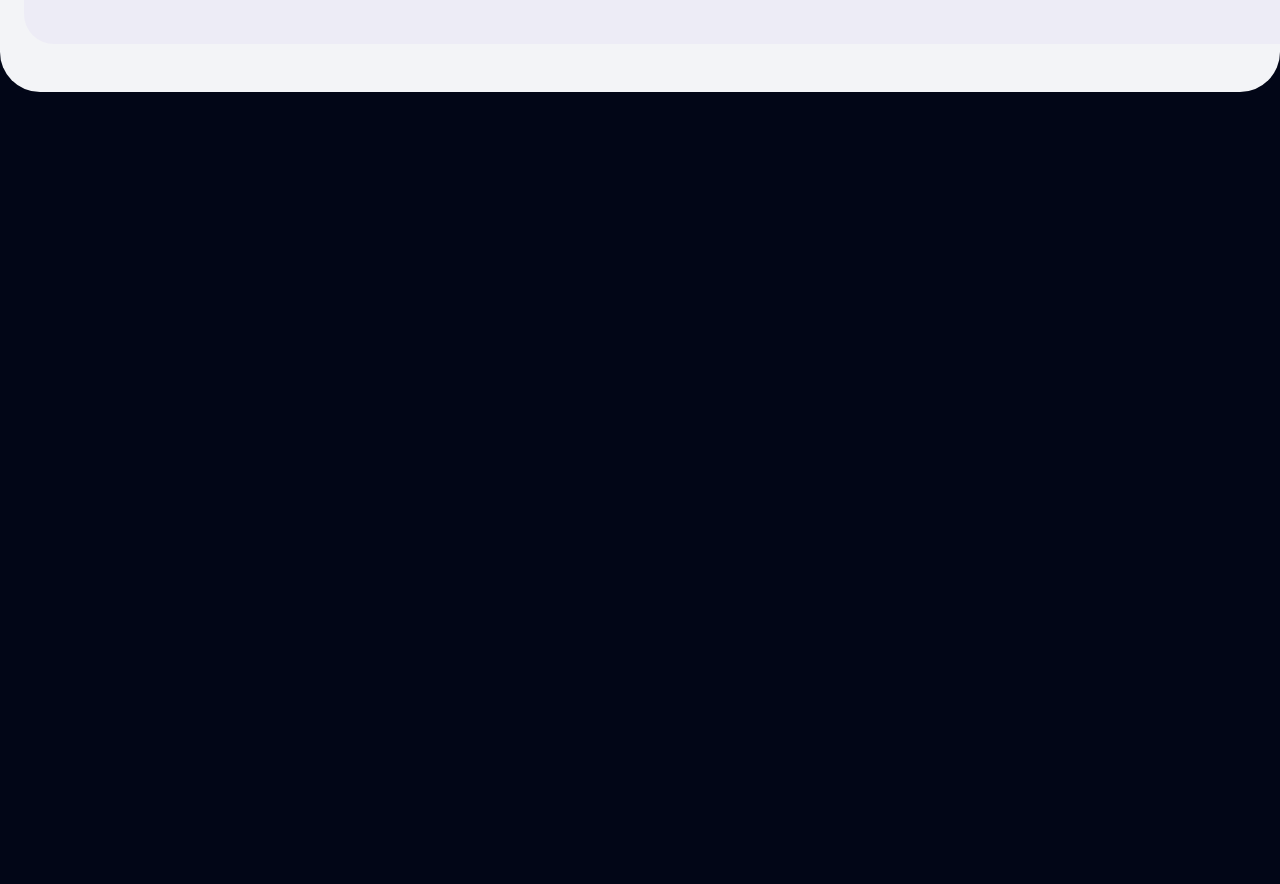
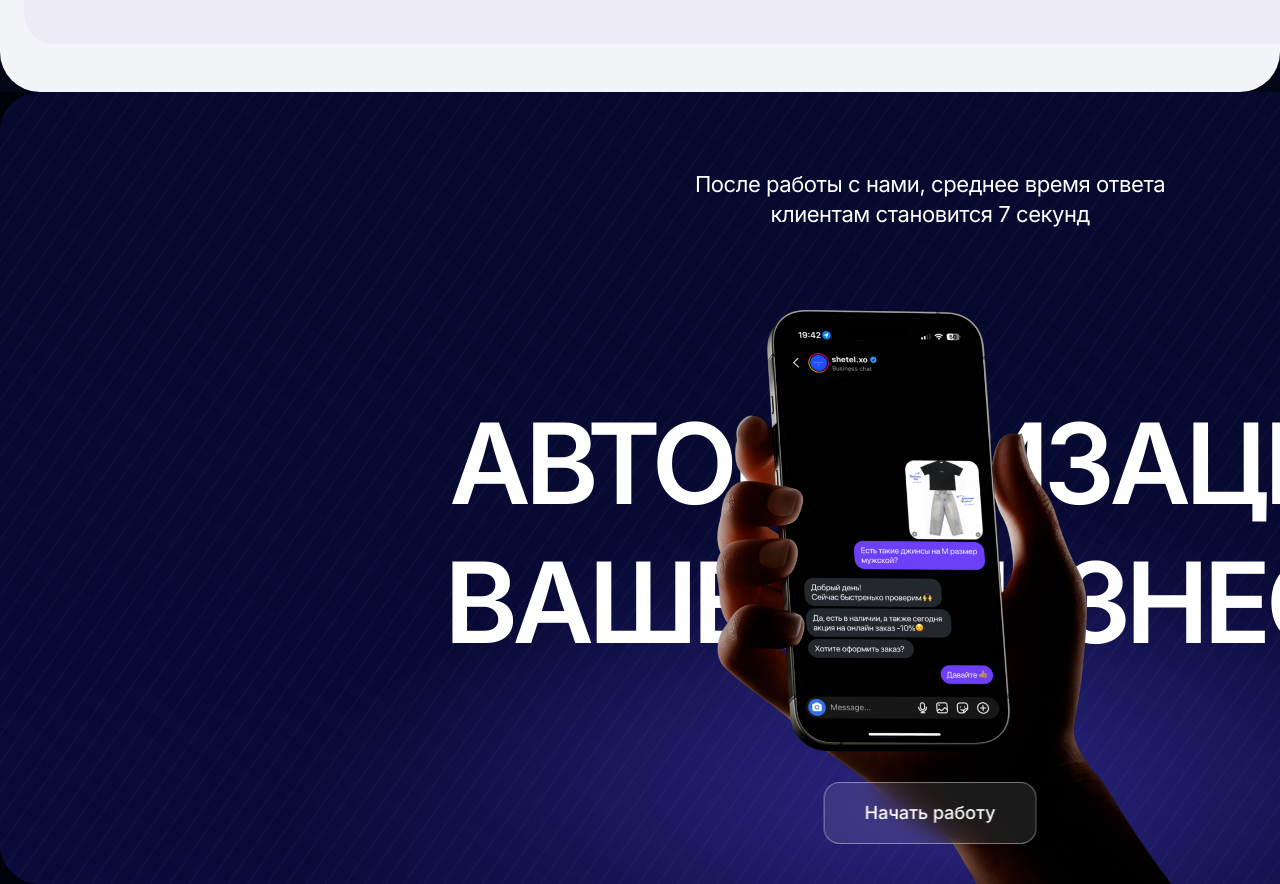
Before and after one commit to m1ke1994/ai, a Vue app: page / in a window 1280 px wide. Shown: the part 3054-3938 px from the top of the page. Before the commit the page ends 3146 px from the top, so only its background shows below. Built offline with nearby package versions, Linux system fonts and the light colour scheme.

Commit message:
автоматизация секция готова

```diff
--- /dev/null
+++ b/src/components/AutomationBusinessSection.vue
@@ -0,0 +1,89 @@
+<template>
+  <section class="bg-[#01020a] ">
+    <div class="overflow-x-auto">
+
+      <!-- Основной контейнер -->
+      <div
+        class="relative mx-auto h-[792px] min-w-[1860px] overflow-hidden rounded-[40px]"
+      >
+
+        <!-- Фоновое изображение НА ВСЮ секцию -->
+        <img
+          src="/bg-fon.png"
+          alt=""
+          aria-hidden="true"
+          class="absolute inset-0 w-full h-full object-cover pointer-events-none select-none"
+          draggable="false"
+        />
+
+        <!-- Градиент поверх фона -->
+        <div
+          class="absolute inset-0"
+          style="
+            background:
+              radial-gradient(56rem 22rem at 50% 92%, rgba(109, 84, 255, 0.28), transparent 72%),
+              radial-gradient(44rem 18rem at 50% 78%, rgba(84, 71, 236, 0.18), transparent 74%),
+              linear-gradient(180deg, rgba(6,10,50,0.85) 0%, rgba(6,10,52,0.85) 42%, rgba(9,10,59,0.9) 100%);
+          "
+          aria-hidden="true"
+        ></div>
+
+        <!-- Диагональная текстура -->
+        <div
+          class="absolute inset-0 opacity-[0.28]"
+          style="
+            background-image: repeating-linear-gradient(
+              125deg,
+              rgba(174, 181, 255, 0.11) 0px,
+              rgba(174, 181, 255, 0.11) 2px,
+              transparent 2px,
+              transparent 16px
+            );
+          "
+          aria-hidden="true"
+        ></div>
+
+        <!-- Верхний текст -->
+        <p
+          class="absolute inset-x-0 top-[78px] z-30 mx-auto max-w-[820px] text-center text-[22px] font-normal leading-[1.35] tracking-[-0.02em] text-white"
+        >
+          После работы с нами, среднее время ответа<br />
+          клиентам становится 7 секунд
+        </p>
+
+        <!-- Большой заголовок -->
+        <div
+          class="pointer-events-none absolute inset-x-0 top-[318px] z-10 select-none text-center"
+        >
+          <div class="text-[112px] font-semibold leading-[0.95] tracking-[-0.05em] text-white">
+            АВТОМАТИЗАЦИЯ
+          </div>
+          <div class="mt-8 text-[112px] font-semibold leading-[0.95] tracking-[-0.05em] text-white">
+            ВАШЕГО БИЗНЕСА
+          </div>
+        </div>
+
+        <!-- Смартфон -->
+        <img
+          src="/hiro2.png"
+          alt="Смартфон с перепиской клиента"
+          class="pointer-events-none absolute bottom-0 left-1/2 z-20 w-[950px] -translate-x-1/2 select-none"
+          draggable="false"
+        />
+
+        <!-- КНОПКА -->
+        <div class="absolute bottom-[40px] left-1/2 z-30 -translate-x-1/2">
+          <button
+            class="px-10 py-4 rounded-[16px] text-white text-lg font-medium
+                   border border-white/40
+                   bg-white/10 backdrop-blur-md
+                   hover:bg-white/20 transition duration-300"
+          >
+            Начать работу
+          </button>
+        </div>
+
+      </div>
+    </div>
+  </section>
+</template>
--- a/src/pages/HomePage.vue
+++ b/src/pages/HomePage.vue
@@ -4,12 +4,14 @@
     <div class="pt-[74px] lg:pt-[88px]">
       <HeroSection />
       <WhatSellerCan />
+      <AutomationBusinessSection />
     </div>
   </div>
 </template>
 
 <script setup>
 import AppHeader from '@/components/AppHeader.vue'
+import AutomationBusinessSection from '@/components/AutomationBusinessSection.vue'
 import HeroSection from '@/components/HeroSection.vue'
 import WhatSellerCan from '@/components/WhatSellerCan.vue'
 </script>
```
Also changed, not shown: public/bg-fon.png (added).
